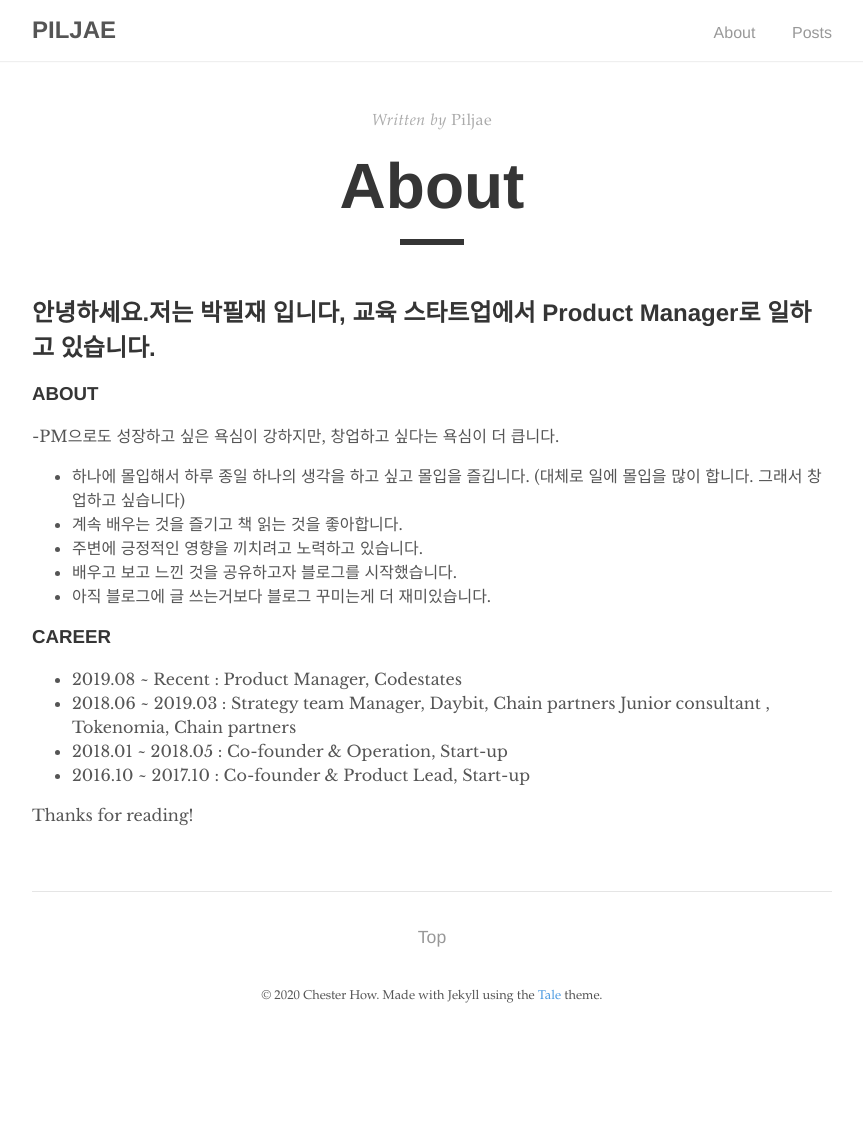
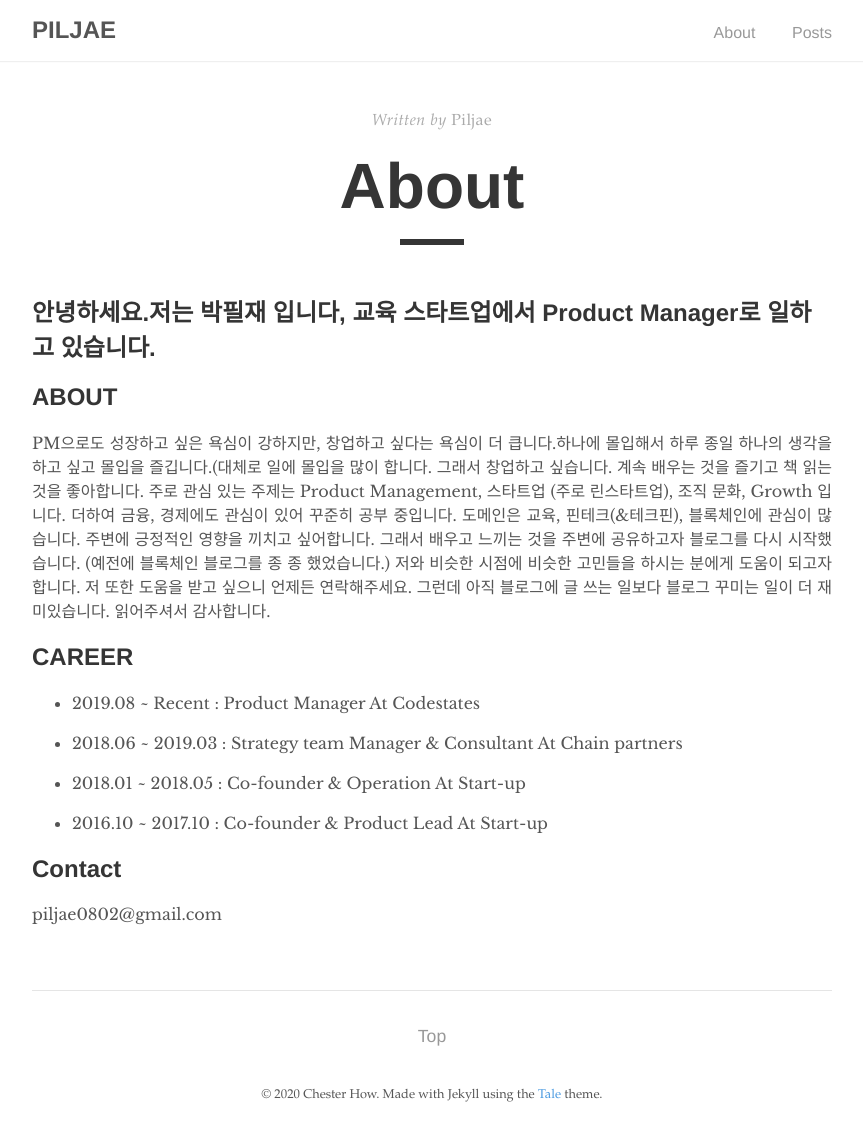
Before and after one commit to piljae0802/piljae0802.github.io, a Jekyll site: the page built from _pages/about.md, in a window 1280 px wide. Shown: the whole page, without its empty margins (208-1071 px from the left). Built offline with Jekyll 4.4.1, drawn with Linux system fonts in a browser that asks for light colours; before the commit the page ends 1039 px from its top, so only the background shows below that.

Commit message:
Update about.md

```diff
--- a/_pages/about.md
+++ b/_pages/about.md
@@ -7,29 +7,24 @@ published: true
 ---
 ## 안녕하세요.저는 박필재 입니다, 교육 스타트업에서 Product Manager로 일하고 있습니다.
 
-### ABOUT
+## ABOUT
 
--PM으로도 성장하고 싶은 욕심이 강하지만, 창업하고 싶다는 욕심이 더 큽니다.
-- 하나에 몰입해서 하루 종일 하나의 생각을 하고 싶고 몰입을 즐깁니다.
-  (대체로 일에 몰입을 많이 합니다. 그래서 창업하고 싶습니다)
-- 계속 배우는 것을 즐기고 책 읽는 것을 좋아합니다.
-- 주변에 긍정적인 영향을 끼치려고 노력하고 있습니다.
-- 배우고 보고 느낀 것을 공유하고자 블로그를 시작했습니다.
-- 아직 블로그에 글 쓰는거보다 블로그 꾸미는게 더 재미있습니다.
+ PM으로도 성장하고 싶은 욕심이 강하지만, 창업하고 싶다는 욕심이 더 큽니다.하나에 몰입해서 하루 종일 하나의 생각을 하고 싶고 몰입을 즐깁니다.(대체로 일에 몰입을 많이 합니다. 그래서 창업하고 싶습니다. 계속 배우는 것을 즐기고 책 읽는 것을 좋아합니다. 주로 관심 있는 주제는 Product Management, 스타트업 (주로 린스타트업), 조직 문화, Growth 입니다. 더하여 금융, 경제에도 관심이 있어 꾸준히 공부 중입니다. 도메인은 교육, 핀테크(&테크핀), 블록체인에 관심이 많습니다.
+ 주변에 긍정적인 영향을 끼치고 싶어합니다. 그래서 배우고 느끼는 것을 주변에 공유하고자 블로그를 다시 시작했습니다. (예전에 블록체인 블로그를 종 종 했었습니다.) 저와 비슷한 시점에 비슷한 고민들을 하시는 분에게 도움이 되고자 합니다. 저 또한 도움을 받고 싶으니 언제든 연락해주세요. 그런데 아직 블로그에 글 쓰는 일보다 블로그 꾸미는 일이 더 재미있습니다. 읽어주셔서 감사합니다.
 
 
-### CAREER
+## CAREER
 
 
-- 2019.08 ~ Recent   : Product Manager, Codestates
-- 2018.06 ~ 2019.03  : Strategy team Manager, Daybit, Chain partners
-				       Junior consultant ,  Tokenomia, Chain partners
-- 2018.01 ~ 2018.05  : Co-founder & Operation, Start-up
-- 2016.10 ~ 2017.10  : Co-founder & Product Lead, Start-up
+- 2019.08 ~ Recent   : Product Manager At Codestates
+
+- 2018.06 ~ 2019.03  : Strategy team Manager & Consultant At Chain partners
+
+- 2018.01 ~ 2018.05  : Co-founder & Operation At Start-up
+
+- 2016.10 ~ 2017.10  : Co-founder & Product Lead At Start-up
 
 
+## Contact
 
-
-
-
-Thanks for reading!
+piljae0802@gmail.com
```
